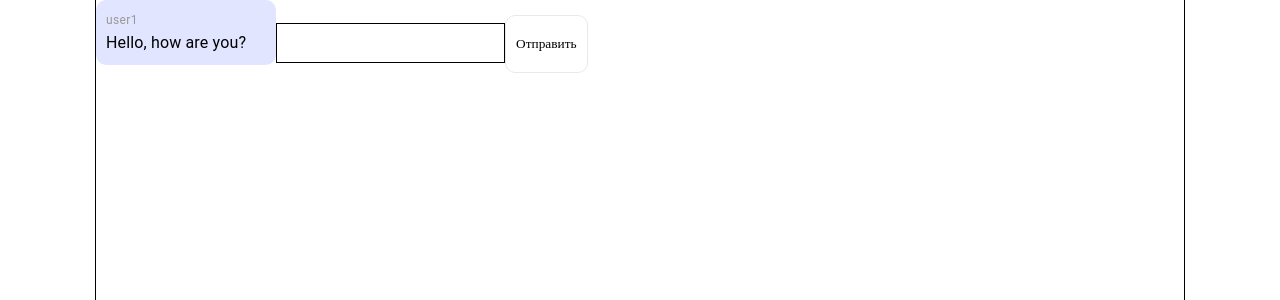
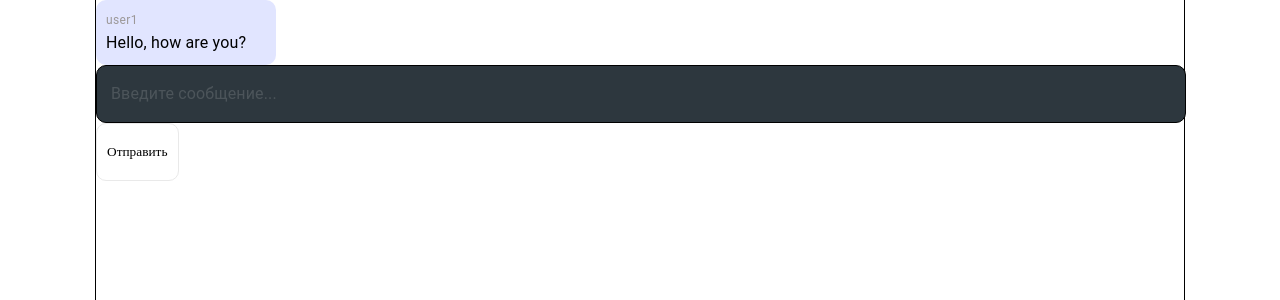
Before and after one commit to AshurovG/Messenger, a React (Vite) app in the folder messenger-front/: page /#/ in a window 1280 px wide. Shown: the top 300 px of the page. Built offline with nearby package versions, Linux system fonts and the light colour scheme.

Commit message:
create input component for all themes

```diff
--- a/messenger-front/src/components/Button/Button.tsx
+++ b/messenger-front/src/components/Button/Button.tsx
@@ -1,13 +1,11 @@
 import React from "react";
 import styles from "./Button.module.scss";
 
-type ButtonProps = React.ButtonHTMLAttributes<HTMLButtonElement> & {
-  onClick: () => void;
-};
+type ButtonProps = React.ButtonHTMLAttributes<HTMLButtonElement> & {};
 
-const Button: React.FC<ButtonProps> = ({ onClick, ...props }) => {
+const Button: React.FC<ButtonProps> = ({ ...props }) => {
   return (
-    <button onClick={onClick} className={styles.button}>
+    <button {...props} className={styles.button}>
       Отправить
     </button>
   );
--- a/messenger-front/src/components/Input/Input.module.scss
+++ b/messenger-front/src/components/Input/Input.module.scss
@@ -1,6 +1,60 @@
 @import "../../styles/variables.scss";
 
 .input {
-  border: 1px solid #000;
   padding: 10px;
+  border-radius: $border-radius;
+  border: 1px solid $input-default-value !important;
+
+  &:hover {
+    border-style: none; /* Используйте border-style вместо border: none; */
+    outline: none;
+  }
+
+  &__default {
+    background-color: $input-default;
+
+    & input {
+      color: $input-default-value; // Этот стиль будет применен к тексту внутри input
+
+      &::placeholder {
+        color: $input-default-placeholder;
+      }
+    }
+  }
+
+  &__green {
+    background-color: $input-green;
+
+    & input {
+      color: $input-secondary-value; // Этот стиль будет применен к тексту внутри input
+
+      &::placeholder {
+        color: $input-green-placeholder;
+      }
+    }
+  }
+
+  &__blue {
+    background-color: $input-blue;
+
+    & input {
+      color: $input-default-value; // Этот стиль будет применен к тексту внутри input
+
+      &::placeholder {
+        color: $input-blue-placeholder;
+      }
+    }
+  }
+
+  &__dark {
+    background-color: $input-dark;
+
+    & input {
+      color: $input-secondary-value; // Этот стиль будет применен к тексту внутри input
+
+      &::placeholder {
+        color: $input-dark-placeholder;
+      }
+    }
+  }
 }
--- a/messenger-front/src/components/Input/Input.tsx
+++ b/messenger-front/src/components/Input/Input.tsx
@@ -1,8 +1,24 @@
 import React from "react";
 import styles from "./Input.module.scss";
+import { TextField } from "@mui/material";
+import { TextFieldProps } from "@mui/material/TextField";
+import cn from "classnames";
 
-const Input = () => {
-  return <input className={styles.input}></input>;
+type InputProps = TextFieldProps & {
+  mode: "input__default" | "input__green" | "input__blue" | "input__dark";
+};
+
+const Input: React.FC<InputProps> = ({ mode, ...props }) => {
+  return (
+    <TextField
+      className={cn(styles.input, styles[mode])}
+      {...props}
+      fullWidth
+      sx={{
+        "& fieldset": { border: "none" },
+      }}
+    />
+  );
 };
 
 export default Input;
--- a/messenger-front/src/components/Message/Message.tsx
+++ b/messenger-front/src/components/Message/Message.tsx
@@ -1,7 +1,7 @@
 import React from "react";
 import cn from "classnames";
 import styles from "./Message.module.scss";
-import { Container, Typography } from "@mui/material";
+import { Typography, Box } from "@mui/material";
 
 type MessageProps = {
   senderName: string;
@@ -20,7 +20,7 @@ const Message: React.FC<MessageProps> = ({
   console.log(mode);
 
   return (
-    <div
+    <Box
       className={
         className
           ? cn(className, mode, styles.message)
@@ -35,7 +35,7 @@ const Message: React.FC<MessageProps> = ({
         {senderName}
       </Typography>
       <Typography className={styles.message__text}>{text}</Typography>
-    </div>
+    </Box>
   );
 };
 
--- a/messenger-front/src/pages/MessengerPage/MessengerPage.tsx
+++ b/messenger-front/src/pages/MessengerPage/MessengerPage.tsx
@@ -1,7 +1,7 @@
 import React from "react";
 import styles from "./MessengerPage.module.scss";
 import Message from "components/Message";
-import Input from "components/Input";
+import Input from "components/Input/";
 import Button from "components/Button";
 
 const MessengerPage = () => {
@@ -14,13 +14,13 @@ const MessengerPage = () => {
           mode="sen__default"
         />
 
-        <Input></Input>
+        <Input placeholder="Введите сообщение..." mode="input__dark" />
         <Button
           onClick={() => {
             console.log(111);
           }}
         >
-          fdsf
+          Отправить
         </Button>
       </div>
     </div>
--- a/messenger-front/src/styles/variables.scss
+++ b/messenger-front/src/styles/variables.scss
@@ -1,6 +1,17 @@
 $content-width: 1440px;
+
+$border-radius: 10px;
 
 $received-message: #e0e0e0;
 $sended-message: #e1e5ff;
 
 $input-default: #fff;
+$input-green: #3d5d52;
+$input-blue: #c1dee7;
+$input-dark: #2d373e;
+$input-default-placeholder: #e0e0e0;
+$input-green-placeholder: #cfd8db;
+$input-blue-placeholder: #798a8f;
+$input-dark-placeholder: #777e81;
+$input-default-value: #000;
+$input-secondary-value: #fff;
```
